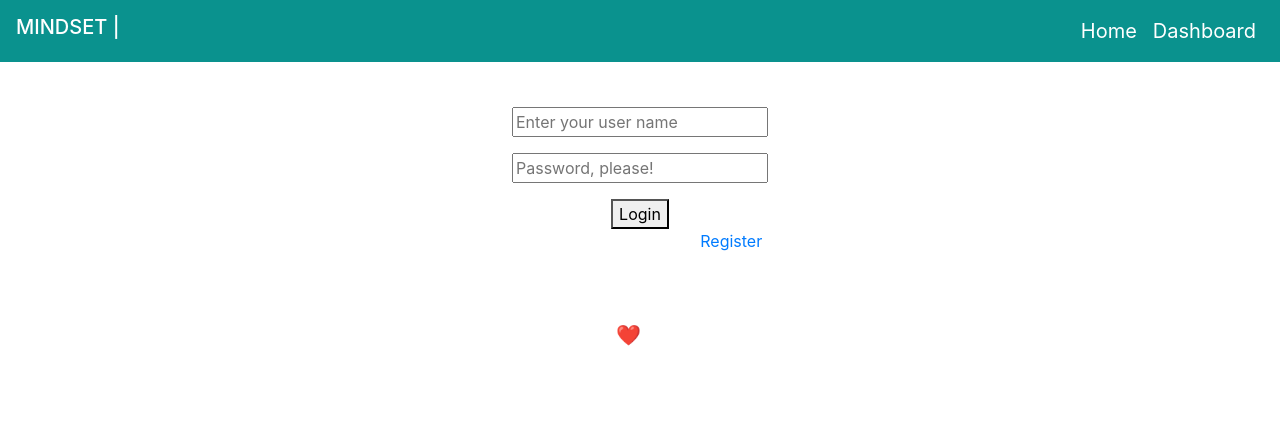
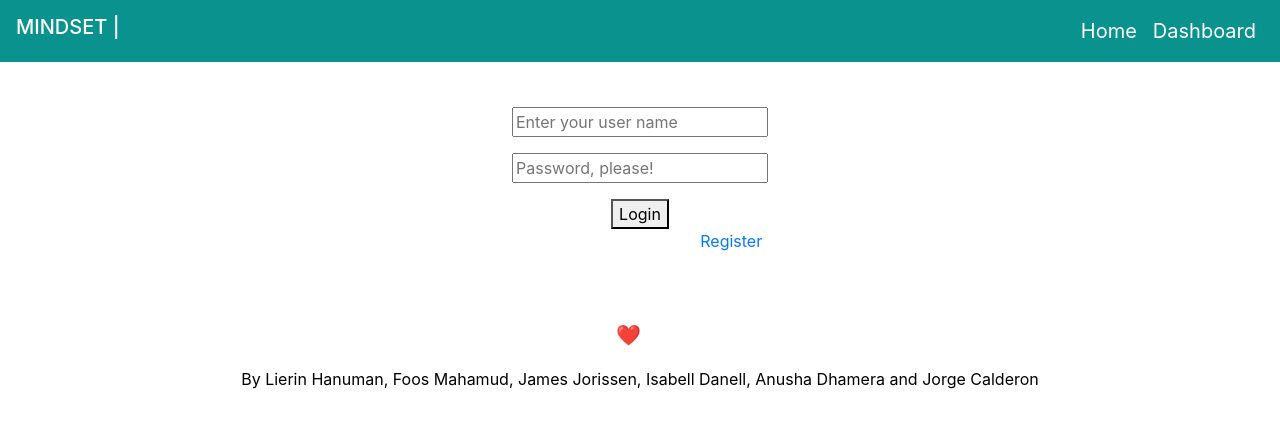
Before and after one commit to jlcalderon/project-3, a React (Create React App) app in the folder client/: page / in a window 1280 px wide. Shown: the top 428 px of the page. Built offline with nearby package versions, Linux system fonts and the light colour scheme.

Commit message:
Routes fixed with the exact prop to render properly the pages

```diff
--- a/client/src/App.js
+++ b/client/src/App.js
@@ -9,8 +9,8 @@ function App() {
         <Router>
             <div style={{backgroundColor:"white"}}>
                 <NavBar />
-                <Route path="/" component={HomePage} />
-                <Route path="/dashboard" component={Dashboard} />
+                <Route exact path="/" component={HomePage} />
+                <Route exact path="/dashboard" component={Dashboard} />
             </div>
         </Router>
     );
--- a/client/src/components/Footer/index.js
+++ b/client/src/components/Footer/index.js
@@ -9,7 +9,7 @@ const footerStyle = {
 
 const ptag = {
     textAlign: "center",
-    color: "white",
+    color: "black",
 };
 
 function Footer(){
--- a/client/src/components/HomePage/index.js
+++ b/client/src/components/HomePage/index.js
@@ -22,11 +22,12 @@ function HomePage() {
                 password: password,
             })
             .then((result) => {
-            /* alert(`User: ${JSON.stringify(result.data)} authenticated`); */
             //CHANGE STATE
             //CHANGE URL
             //REACT ROUTER HISTORY
+            //passing ID user to dashboard storing user id in a high context level
             history.push("/dashboard");
+            //Protect routes ?
         }).catch((err) => {
                 throw err;
             });
```
